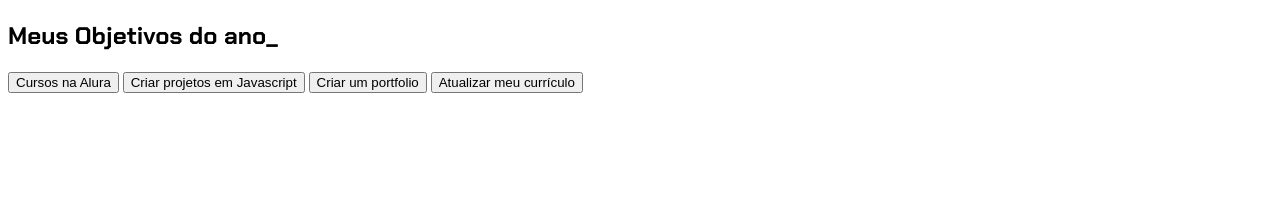
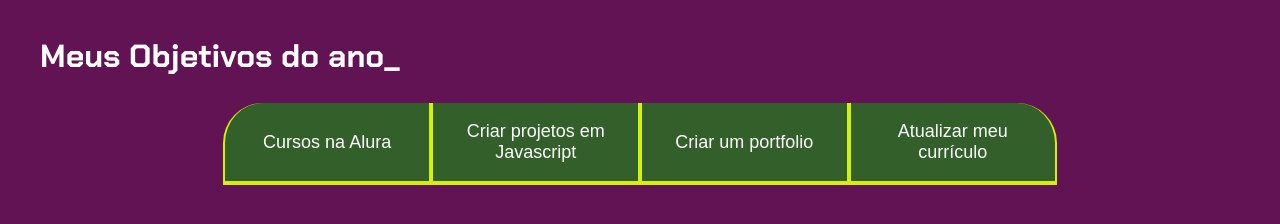
Before and after one commit to davysamuel/prototipo_davy, a plain HTML site: page index.html in a window 1280 px wide. Drawn offline with Linux system fonts and the light colour scheme.

Commit message:
xgdsn klk,]

```diff
--- /dev/null
+++ b/style copy.css
@@ -0,0 +1,24 @@
+@import url('https://fonts.googleapis.com/css2?family=Chakra+Petch:wght@400;700&display=swap');
+:root {
+    --cor-base: #ff6347;
+  }
+body {
+    background-color: var(--cor-de-fundo);
+    color: var(--branco);
+    font-family: 'Chakra Petch', sans-serif;
+}
+
+.conteudo-principal {
+    display: flex;
+    flex-direction: column;
+    justify-content: center;
+    align-items: center;
+    max-width: 1200px;
+    width: 100%;
+    margin: 0 auto;
+}
+.titulo-principal {
+    text-align: left;
+    width: 100%;
+    font-size: 32px;
+}
--- a/style.css
+++ b/style.css
@@ -1,4 +1,14 @@
 @import url('https://fonts.googleapis.com/css2?family=Chakra+Petch:wght@400;700&display=swap');
+:root {
+    --cor-de-fundo: #611354;
+    --verde: #5762ff;
+    --branco: #FFFFFF;
+    --botao-ativo: #e5ff00e8;
+    --botao-inativo: rgba(6, 173, 0, 0.5);
+    --texto-fundo: rgba(0, 238, 255, 0.3);
+}
+
+
 
 
 
@@ -8,9 +18,48 @@ body {
     font-family: 'Chakra Petch', sans-serif;
 }
 
+.conteudo-principal {
+    display: flex;
+    flex-direction: column;
+    justify-content: center;
+    align-items: center;
+    max-width: 1200px;
+    width: 100%;
+    margin: 0 auto;
+}
+.titulo-principal {
+    text-align: left;
+    width: 100%;
+    font-size: 32px;
+}
+.titulo-principal span {
+    color: var(--verde);
+}
+.botao {
+    font-family: "Crakra Petch", sans-serif;
+    background-color: var(--botao-inativo);
+    color: var(--branco);
+    display: flex;
+    justify-content: center;
+    padding: 1em;
+    font-size: 18px;
+    align-items: center;
+    width: 100%;
+    border-bottom: 4px solid var(--botao-ativo);
+    border-left: 2px solid var(--botao-ativo);
+    border-right: 2px solid var(--botao-ativo);
+    border-top: none;
+}
+@media screen and (min-width: 768px) {
+    .botoes {
+        display: flex;
+    }
 
+    .botao:first-child {
+        border-radius: 40px 0 0 0;
+    }
 
-
-:root {
-    --cor-base: #ff6347;
-  }
+    .botao:last-child {
+        border-radius: 0 40px 0 0;
+    }
+}
```
Also changed, not shown: index.html (+0 -7 lines).
